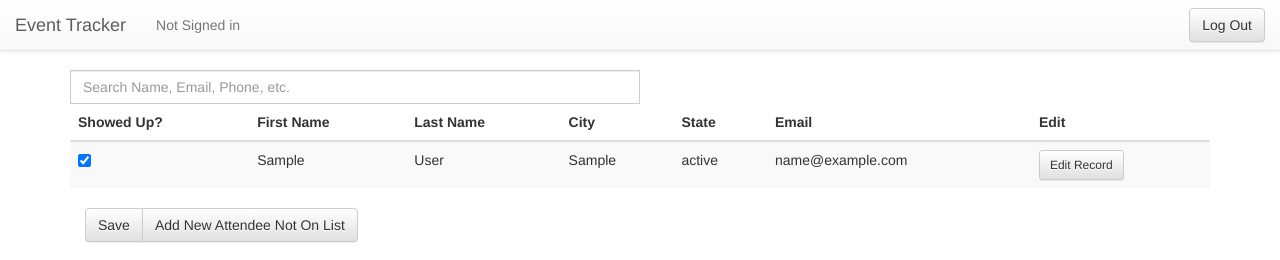
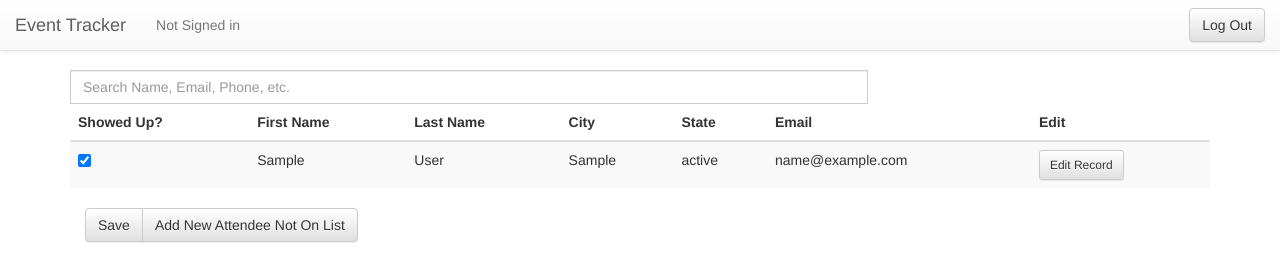
Before and after one commit to diversified-cheesecake/bk-event, a Django app: page /entry/ in a window 1280 px wide. Shown: the top 260 px of the page. Run offline with Django 3.2, Linux system fonts and the light colour scheme; tables that the repository leaves empty hold one stand-in row (values such as "Sample post"); some libraries are stand-ins or nearby versions.

Commit message:
search bar

```diff
--- a/event/templates/event/entry_page.html
+++ b/event/templates/event/entry_page.html
@@ -24,7 +24,7 @@ myApp.controller("MyCtrl", function($scope) {
 </script>
 
 <style>
-	.input-across { width: 50% }
+	.input-across { width: 70% }
 </style>
 
 {% endblock %}
```
